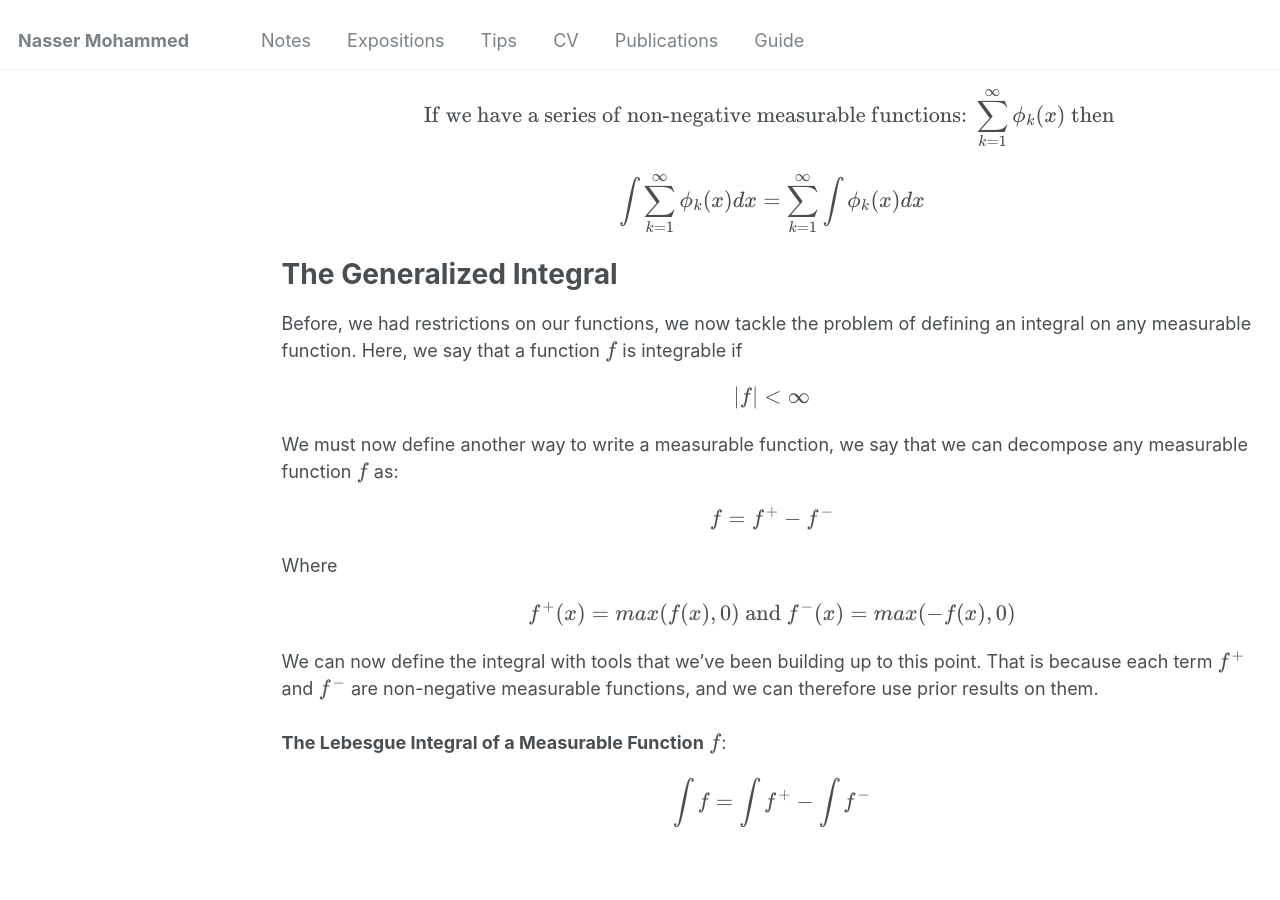
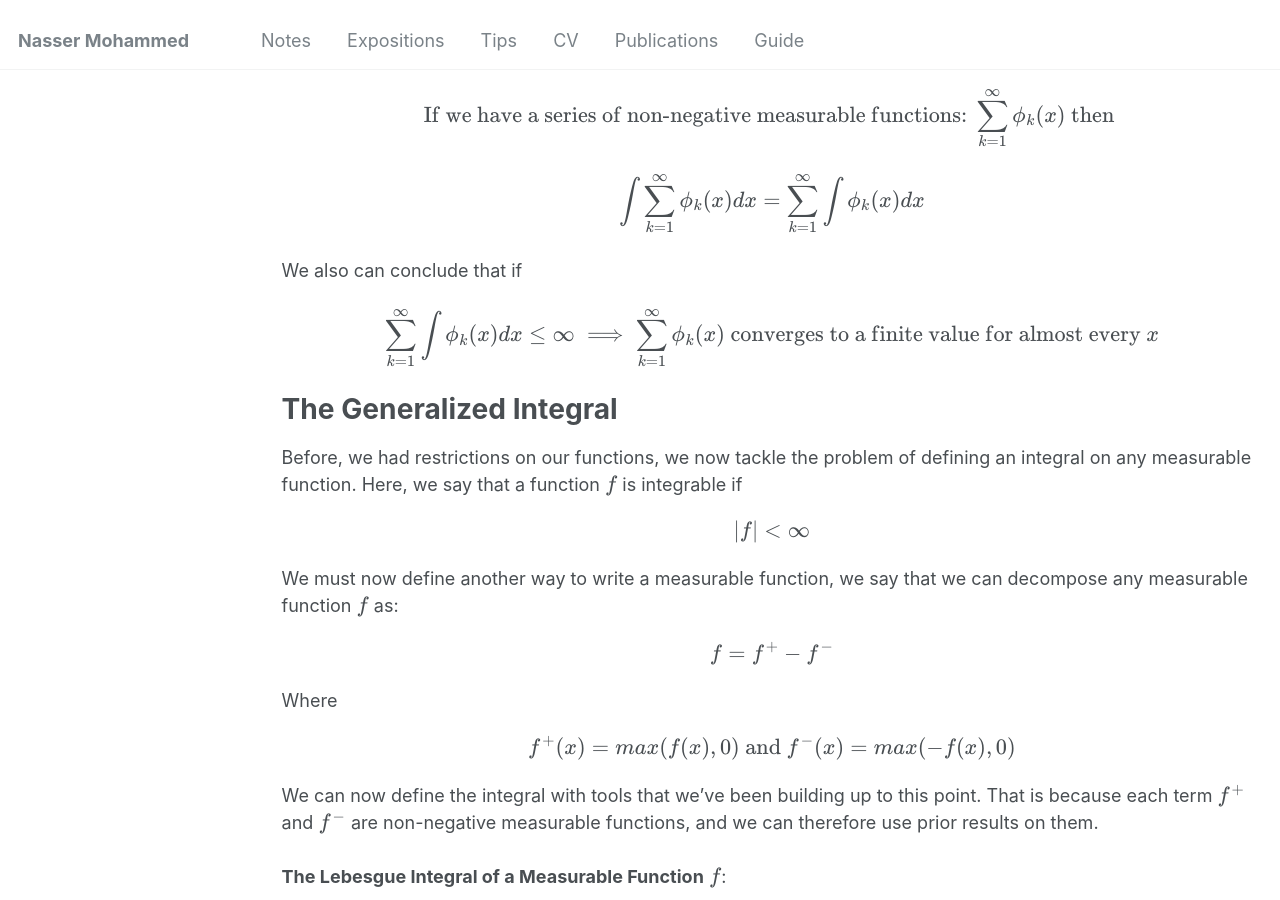
Before and after one commit to Nasser-Mohammed/Nasser-Mohammed.github.io, a Jekyll site: the page built from _pages/notes/analysis/lebintegral.md, in a window 1280 px wide and 900 px high, scrolled down 3012 px. Built offline with Jekyll 4.4.1, drawn with Linux system fonts in a browser that asks for light colours.

Commit message:
Update lebintegral.md

```diff
--- a/_pages/notes/analysis/lebintegral.md
+++ b/_pages/notes/analysis/lebintegral.md
@@ -64,6 +64,8 @@ This theorem implies another important result, with the way a series of non-nega
 **Corollary:**
 \\[\text{If we have a series of non-negative measurable functions: } \sum_{k = 1}^{\infty}\phi_k(x) \text{ then }\\]
 \\[\int\sum_{k = 1}^{\infty}\phi_k(x) dx = \sum_{k = 1}^{\infty}\int \phi_k(x)dx\\]
+We also can conclude that if
+\\[\sum_{k = 1}^{\infty}\int \phi_k(x)dx \leq \infty \implies \\sum_{k = 1}^{\infty} \phi_k(x) \text{ converges to a finite value for almost every } x\\]
 
 
 The Generalized Integral
```
